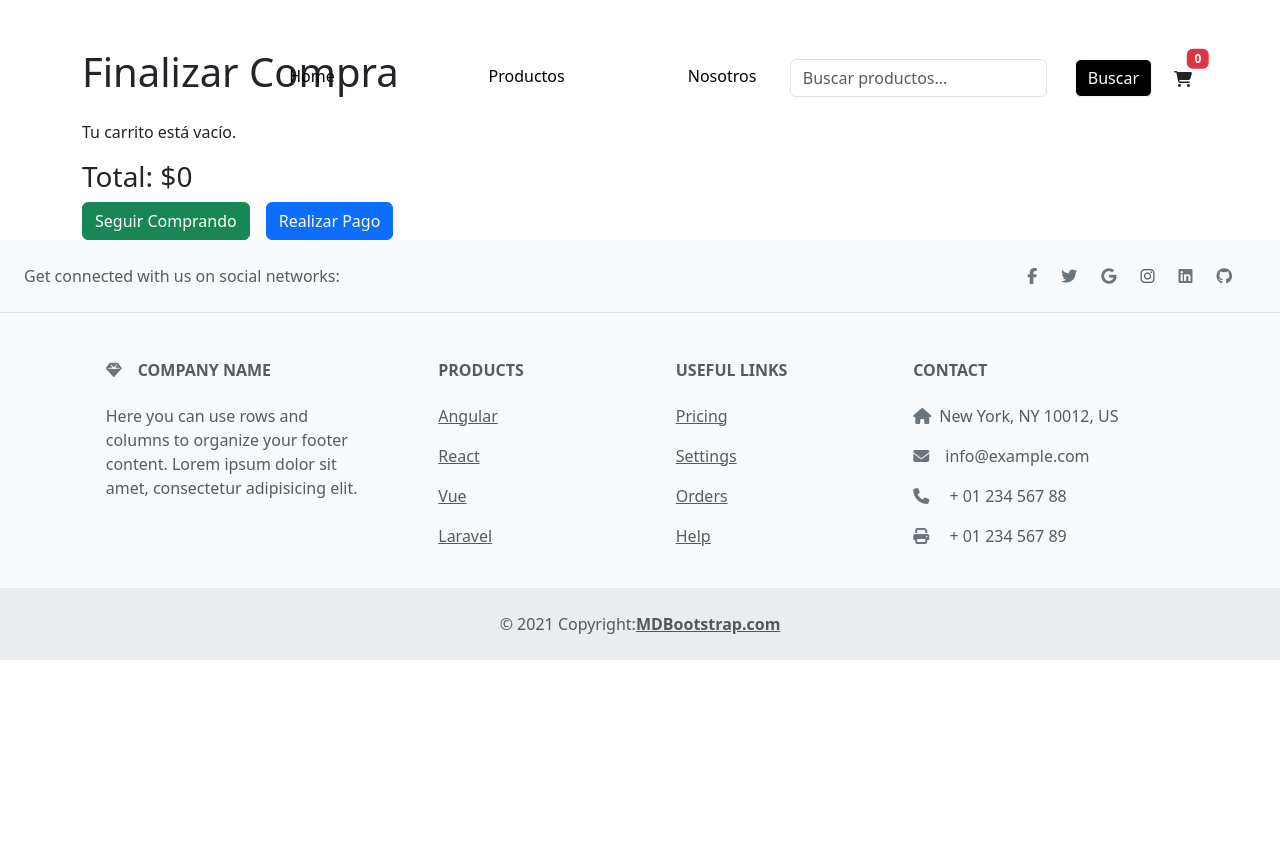
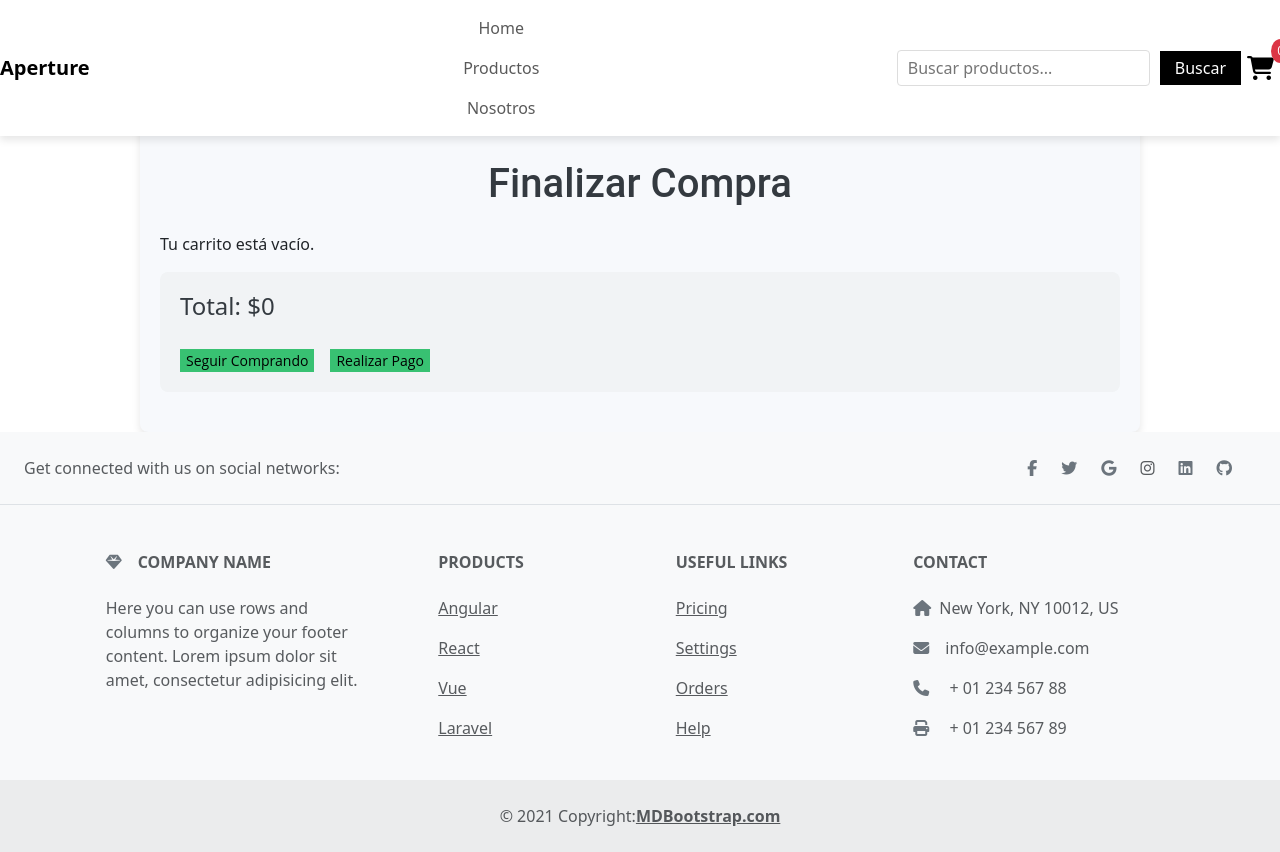
Before and after one commit to LeaaJr/PagIt-Ar, a React (Create React App) app: page /finalizar-compra in a window 1280 px wide. Before the commit the page ends 800 px from the top, so only its background shows below. Built offline with nearby package versions, Linux system fonts and the light colour scheme.

Commit message:
ConfBDate-Three

```diff
--- a/src/App.css
+++ b/src/App.css
@@ -1,4 +1,38 @@
 @import '~bootstrap/dist/css/bootstrap.min.css';
+
+/* Estilos específicos para el menú de navegación */
+.navbar-menu {
+  display: flex; /* Asegura que el contenedor del menú esté en fila */
+  justify-content: center; /* Centra los elementos horizontalmente */
+  align-items: center; /* Centra los elementos verticalmente */
+  gap: 20px; /* Espacio entre los elementos */
+}
+
+.navbar-nav {
+  display: flex; /* Asegura que los elementos hijos estén en fila */
+  flex-direction: row; /* Asegura que los elementos hijos estén alineados en fila */
+  justify-content: center; /* Centra los elementos horizontalmente */
+  align-items: center; /* Centra los elementos verticalmente */
+  list-style: none; /* Remueve el estilo de lista */
+  padding: 0; /* Remueve el padding */
+  margin: 0; /* Remueve el margen */
+}
+
+.nav-item {
+  margin: 0 15px; /* Espacio horizontal entre los elementos */
+}
+
+.nav-link {
+  color: #000; /* Cambiar color del texto del link */
+  text-decoration: none; /* Remover subrayado */
+  font-size: 18px; /* Tamaño de fuente */
+}
+
+.nav-link:hover {
+  color: #007bff; /* Cambiar color del link al pasar el cursor */
+}
+
+/* container */
 
 .container {
   max-width: 960px;
@@ -14,67 +48,9 @@
 }
 
 /*
- * Custom translucent site header
+ * Extra utilities
  */
 
- .cabezheader{
-    position: absolute !important;
-    width: 100%;
-    background-color: transparent;
- }
-
-.site-header {
-  background-color: rgba(0, 0, 0, .85);
-  -webkit-backdrop-filter: saturate(180%) blur(20px);
-  backdrop-filter: saturate(180%) blur(20px);
-}
-.site-header a {
-  color: #8e8e8e;
-  transition: color .15s ease-in-out;
-}
-.site-header a:hover {
-  color: #fff;
-  text-decoration: none;
-}
-
-/*
- * Dummy devices (replace them with your own or something else entirely!)
- */
-
-.product-device {
-  position: absolute;
-  right: 10%;
-  bottom: -30%;
-  width: 300px;
-  height: 540px;
-  background-color: #333;
-  border-radius: 21px;
-  transform: rotate(30deg);
-}
-
-.product-device::before {
-  position: absolute;
-  top: 10%;
-  right: 10px;
-  bottom: 10%;
-  left: 10px;
-  content: "";
-  background-color: rgba(255, 255, 255, .1);
-  border-radius: 5px;
-}
-
-.product-device-2 {
-  top: -25%;
-  right: auto;
-  bottom: 0;
-  left: 5%;
-  background-color: #e5e5e5;
-}
-
-
-/*
- * Extra utilities
- */
 
 .flex-equal > * {
   flex: 1;
@@ -98,90 +74,6 @@
     font-size: 3.5rem;
   }
 }
-
-.b-example-divider {
-  width: 100%;
-  height: 3rem;
-  background-color: rgba(0, 0, 0, .1);
-  border: solid rgba(0, 0, 0, .15);
-  border-width: 1px 0;
-  box-shadow: inset 0 .5em 1.5em rgba(0, 0, 0, .1), inset 0 .125em .5em rgba(0, 0, 0, .15);
-}
-
-.b-example-vr {
-  flex-shrink: 0;
-  width: 1.5rem;
-  height: 100vh;
-}
-
-.bi {
-  vertical-align: -.125em;
-  fill: currentColor;
-}
-
-.nav-scroller {
-  position: relative;
-  z-index: 2;
-  height: 2.75rem;
-  overflow-y: hidden;
-}
-
-.nav-scroller .nav {
-  display: flex;
-  flex-wrap: nowrap;
-  padding-bottom: 1rem;
-  margin-top: -1px;
-  overflow-x: auto;
-  text-align: center;
-  white-space: nowrap;
-  -webkit-overflow-scrolling: touch;
-}
-
-.search{
-  color: #8e8e8e;
-}
-
-.btn-bd-primary {
-  --bd-violet-bg: #712cf9;
-  --bd-violet-rgb: 112.520718, 44.062154, 249.437846;
-
-  --bs-btn-font-weight: 600;
-  --bs-btn-color: var(--bs-white);
-  --bs-btn-bg: var(--bd-violet-bg);
-  --bs-btn-border-color: var(--bd-violet-bg);
-  --bs-btn-hover-color: var(--bs-white);
-  --bs-btn-hover-bg: #6528e0;
-  --bs-btn-hover-border-color: #6528e0;
-  --bs-btn-focus-shadow-rgb: var(--bd-violet-rgb);
-  --bs-btn-active-color: var(--bs-btn-hover-color);
-  --bs-btn-active-bg: #5a23c8;
-  --bs-btn-active-border-color: #5a23c8;
-}
-
-.bd-mode-toggle {
-  z-index: 1500;
-}
-
-.navbar-nav-flex-grow-1-justify-content-between {
-  position: center;
-}
-
-.navbar-nav-flex-grow-1-justify-content-between {
-  margin-right: 30px;
-}
-
-.nav-link {
-  color: rgb(244, 238, 238);
-  cursor: pointer;
-  margin-right: auto;
-  margin-left: auto;
-  width: 30px;
-}
-
-.linkredirect{
-  text-decoration: none;
-}
-
 
 .custom-container {
   position: static;
--- a/src/Components/Navbar.js
+++ b/src/Components/Navbar.js
@@ -1,11 +1,13 @@
 import React from "react";
 import { Link, useNavigate } from "react-router-dom";
 import { MDBIcon } from 'mdb-react-ui-kit';
+import '../Estilos/Navbar.css'; // Importar el archivo CSS personalizado
 
 function Navbar({ carrito }) {
   const navigate = useNavigate();
 
   // Función para calcular la cantidad total de productos en el carrito
+
   const calcularTotalProductos = () => {
     return carrito.reduce((total, producto) => total + (producto.cantidad || 1), 0);
   };
@@ -15,103 +17,51 @@ function Navbar({ carrito }) {
   };
 
   return (
-    <header className="cabezheader">
-      <nav className="navbar navbar-expand-md sticky-top">
-        <div className="container">
-          <a className="navbar-brand d-md-none" href="#">
-            <svg className="bi" width="24" height="24">
-              <use xlinkHref="#aperture" />
-            </svg>
+    <header className="header">
+      <nav className="navbar">
+        <div className="navbar-container">
+          <Link to="/" className="navbar-brand">
             Aperture
-          </a>
-          <button
-            className="navbar-toggler"
-            type="button"
-            data-bs-toggle="offcanvas"
-            data-bs-target="#offcanvas"
-            aria-controls="offcanvas"
-          >
-            <span className="navbar-toggler-icon"></span>
-          </button>
+          </Link>
 
-          <div
-            className="offcanvas offcanvas-end"
-            tabIndex="-1"
-            id="offcanvas"
-            aria-labelledby="offcanvasLabel"
-          >
-            <div className="offcanvas-header">
-              <h5 className="offcanvas-title" id="offcanvasLabel">
-                Aperture
-              </h5>
-              <button
-                type="button"
-                className="btn-close"
-                data-bs-dismiss="offcanvas"
-                aria-label="Close"
-              ></button>
-            </div>
-            <div className="offcanvas-body">
-              <ul className="navbar-nav flex-grow-1 justify-content-between">
+          {/* Menú de navegación */}
+          <div className="navbar-menu">
+            <ul className="navbar-nav">
               <li className="nav-item">
-                  <a className="nav-link" href="#">
-                    <svg className="bi" width="24" height="24">
-                      <use xlinkHref="#aperture" />
-                    </svg>
-                  </a>
-                </li>
-                <li className="nav-item" style={{ justifyContent: "center" }}>
-                  <Link to="/" className="linkredirect">
-                    <a className="nav-link" href="#" style={{ color: "black" }}>
+                <Link to="/" className="nav-link">
                   Home
-                    </a>
                 </Link>
               </li>
               <li className="nav-item">
-                  <Link to="/productos" className="linkredirect">
-                    <a className="nav-link" href="#" style={{ color: "black" }}>
+                <Link to="/productos" className="nav-link">
                   Productos
-                    </a>
                 </Link>
               </li>
               <li className="nav-item">
-                  <Link to="/blog" className="linkredirect">
-                    <a className="nav-link" href="#" style={{ color: "black" }}>
+                <Link to="/blog" className="nav-link">
                   Nosotros
-                    </a>
                 </Link>
               </li>
             </ul>
           </div>
-          </div>
 
-          <div className="d-flex ms-auto">
-            <form className="d-flex me-3" style={{ marginLeft: "80px" }}>
+          {/* Formulario de búsqueda y botón de carrito */}
+          <div className="navbar-actions">
+            <form className="navbar-search">
               <input
-                className="form-control me-2"
                 type="search"
                 placeholder="Buscar productos..."
-                aria-label="Search"
+                className="search-input"
               />
-              <button
-                className="btn btn-outline-light"
-                type="submit"
-                style={{ marginLeft: "20px", backgroundColor: "black", color: "white" }}
-              >
+              <button type="submit" className="search-button">
                 Buscar
               </button>
             </form>
 
-            <button
-              className="nav-link position-relative carrito-boton"
-              onClick={irAFinalizarCompra}
-              style={{ border: "none", background: "none", cursor: "pointer" }}
-            >
-                <i className="bi bi-cart">
+            {/* Botón del carrito */}
+            <button className="carrito-boton" onClick={irAFinalizarCompra}>
               <MDBIcon fas icon="shopping-cart" />
-                </i>
-                <path d="M0 1a1 0 0 1 1-1h1.5a.5.5 0 0 1 .485.379L3.89 4H14.5a.5.5 0 0 1 .49.598l-1.5 8A.5.5 0 0 1 13 13H4a.5.5 0 0 1-.49-.402L1.01 1H1zm2.2 4l1.22 6h8.3l1.2-6H2.2zM5 12a2 2 0 1 1-4 0 2 2 0 0 1 4 0zm9 0a2 2 0 1 1-4 0 2 2 0 0 1 4 0z" />
-              <span className="badge bg-danger position-absolute top-0 start-100 translate-middle">
+              <span className="carrito-badge">
                 {calcularTotalProductos()}
               </span>
             </button>
--- a/src/Estilos/FinalizarCompra.css
+++ b/src/Estilos/FinalizarCompra.css
@@ -0,0 +1,96 @@
+  /* Contenedor principal */
+  .finalizar-compra-container {
+    max-width: 1000px;
+    margin: 0 auto;
+    padding: 20px;
+    background: #f7f9fc;
+    border-radius: 8px;
+    box-shadow: 0 4px 8px rgba(0, 0, 0, 0.1);
+    padding-top: 7rem;
+  }
+
+  .finalizar-compra-header {
+    text-align: center;
+    font-family: 'Roboto', sans-serif;
+    margin-bottom: 40px;
+    color: #343a40;
+  }
+
+  .finalizar-compra-table {
+    margin-bottom: 40px;
+    border-collapse: separate;
+    border-spacing: 0 15px;
+    width: 100%;
+    font-family: 'Open Sans', sans-serif;
+  }
+
+  .finalizar-compra-table thead th {
+    background: #495057;
+    color: #ffffff;
+    padding: 15px;
+  }
+
+  .finalizar-compra-table tbody tr {
+    background: #ffffff;
+    border: 1px solid #dee2e6;
+    transition: all 0.3s ease;
+  }
+
+  .finalizar-compra-table tbody tr:hover {
+    background: #f1f3f5;
+  }
+
+  .finalizar-compra-table td {
+    padding: 15px;
+    vertical-align: middle;
+    text-align: center;
+  }
+
+  .finalizar-compra-btn {
+    font-size: 14px;
+    font-family: 'Open Sans', sans-serif;
+  }
+
+  .finalizar-compra-btn-outline-primary {
+    border: 1px solid #1d72b8;
+    color: #1d72b8;
+  }
+
+  .finalizar-compra-btn-outline-primary:hover {
+    background: #1d72b8;
+    color: #ffffff;
+  }
+
+  .finalizar-compra-btn-danger {
+    background: #e3342f;
+    border: none;
+  }
+
+  .finalizar-compra-btn-danger:hover {
+    background: #cc1f1a;
+  }
+
+  .finalizar-compra-btn-success, .finalizar-compra-btn-primary {
+    background: #38c172;
+    border: none;
+  }
+
+  .finalizar-compra-btn-success:hover, .finalizar-compra-btn-primary:hover {
+    background: #2b8a3e;
+  }
+
+  .finalizar-compra-total {
+    background: #f1f3f5;
+    padding: 20px;
+    border-radius: 8px;
+    margin-bottom: 20px;
+  }
+
+  .finalizar-compra-total h3 {
+    color: #343a40;
+    font-size: 24px;
+  }
+
+  .finalizar-compra-total button {
+    margin-top: 20px;
+  }
--- /dev/null
+++ b/src/Estilos/Navbar.css
@@ -0,0 +1,118 @@
+/* Navbar.css */
+
+/* Estilos Generales */
+.header {
+    position: fixed; /* Navbar fijo */
+    top: 0;
+    width: 100%;
+    z-index: 1000;
+    background-color: #fff;
+    box-shadow: 0 4px 8px rgba(0, 0, 0, 0.1);
+  }
+
+  .navbar {
+    display: flex;
+    justify-content: space-between;
+    align-items: center;
+    padding: 10px 20px;
+  }
+
+  .navbar-container {
+    display: flex;
+    width: 100%;
+    justify-content: space-between;
+    align-items: center;
+  }
+
+  /* Estilo de la Marca */
+  .navbar-brand {
+    font-size: 24px;
+    font-weight: bold;
+    color: #000;
+    text-decoration: none;
+  }
+
+  /* Menú del Navbar */
+  .navbar-menu {
+    flex-grow: 1;
+    display: flex; /* Asegura que el contenedor del menú sea flexible */
+    justify-content: center; /* Centra el menú en el navbar */
+    align-items: center; /* Alinea los elementos en el centro verticalmente */
+  }
+
+  .navbar-nav {
+    list-style: none;
+    display: flex; /* Los elementos hijos se alinearán en fila horizontal */
+    padding: 0;
+    margin: 0;
+    align-items: center; /* Alineación vertical de los elementos del menú */
+  }
+
+  .nav-item {
+    margin: 0 65px; /* Espacio horizontal entre los elementos */
+  }
+
+  .nav-link {
+    font-size: 18px;
+    color: #000;
+    text-decoration: none;
+  }
+
+  .nav-link:hover {
+    color: #007bff;
+  }
+
+  /* Acciones del Navbar */
+  .navbar-actions {
+    display: flex;
+    align-items: center;
+  }
+
+  .navbar-search {
+    display: flex;
+    align-items: center;
+  }
+
+  .search-input {
+    padding: 5px 10px;
+    font-size: 16px;
+    border: 1px solid #ddd;
+    border-radius: 4px;
+    margin-right: 10px;
+  }
+
+  .search-button {
+    padding: 5px 15px;
+    border: none;
+    background-color: #000;
+    color: #fff;
+    cursor: pointer;
+  }
+
+  .search-button:hover {
+    background-color: #333;
+  }
+
+  /* Botón de Carrito */
+  .carrito-boton {
+    background: none;
+    border: none;
+    position: relative;
+    font-size: 24px;
+    cursor: pointer;
+  }
+
+  .carrito-boton:hover .carrito-badge {
+    background-color: #ff4c4c;
+  }
+
+  .carrito-badge {
+    position: absolute;
+    top: -10px;
+    right: -10px;
+    background-color: #dc3545;
+    color: #fff;
+    font-size: 12px;
+    padding: 3px 6px;
+    border-radius: 50%;
+  }
--- a/src/pages/FinalizarCompra.js
+++ b/src/pages/FinalizarCompra.js
@@ -3,21 +3,18 @@ import { Link } from 'react-router-dom';
 import '../Estilos/FinalizarCompra.css';
 
 const FinalizarCompra = ({ carrito, actualizarCantidadProducto, eliminarProducto }) => {
-  // Calcular el total de la compra
   const calcularTotal = () => {
     return carrito.reduce((total, producto) => total + producto.price * producto.cantidad, 0);
   };
 
   return (
-    <div className="container mt-5">
-      <h1 className="mb-4">Finalizar Compra</h1>
-
-      {/* Mostrar los productos en el carrito */}
+    <div className="finalizar-compra-container mt-5">
+      <h1 className="finalizar-compra-header mb-4">Finalizar Compra</h1>
 
       {carrito.length === 0 ? (
         <p>Tu carrito está vacío.</p>
       ) : (
-        <table className="table">
+        <table className="finalizar-compra-table table">
           <thead>
             <tr>
               <th scope="col">Producto</th>
@@ -32,11 +29,8 @@ const FinalizarCompra = ({ carrito, actualizarCantidadProducto, eliminarProducto
               <tr key={producto.id}>
                 <td>{producto.name}</td>
                 <td>
-
-                  {/* Botones para ajustar la cantidad */}
-
                   <button
-                    className="btn btn-outline-primary me-2"
+                    className="finalizar-compra-btn finalizar-compra-btn-outline-primary me-2"
                     onClick={() => actualizarCantidadProducto(producto.id, producto.cantidad - 1)}
                     disabled={producto.cantidad <= 1}
                   >
@@ -44,7 +38,7 @@ const FinalizarCompra = ({ carrito, actualizarCantidadProducto, eliminarProducto
                   </button>
                   {producto.cantidad}
                   <button
-                    className="btn btn-outline-primary ms-2"
+                    className="finalizar-compra-btn finalizar-compra-btn-outline-primary ms-2"
                     onClick={() => actualizarCantidadProducto(producto.id, producto.cantidad + 1)}
                   >
                     +
@@ -53,11 +47,8 @@ const FinalizarCompra = ({ carrito, actualizarCantidadProducto, eliminarProducto
                 <td>${producto.price}</td>
                 <td>${producto.price * producto.cantidad}</td>
                 <td>
-
-                  {/* Botón para eliminar el producto del carrito */}
-
                   <button
-                    className="btn btn-danger"
+                    className="finalizar-compra-btn finalizar-compra-btn-danger"
                     onClick={() => eliminarProducto(producto.id)}
                   >
                     Eliminar
@@ -69,14 +60,12 @@ const FinalizarCompra = ({ carrito, actualizarCantidadProducto, eliminarProducto
         </table>
       )}
 
-      {/* Total de la compra */}
-
-      <div className="total-compra">
+      <div className="finalizar-compra-total">
         <h3>Total: ${calcularTotal()}</h3>
         <Link to="/">
-          <button className="btn btn-success me-3">Seguir Comprando</button>
+          <button className="finalizar-compra-btn finalizar-compra-btn-success me-3">Seguir Comprando</button>
         </Link>
-        <button className="btn btn-primary">Realizar Pago</button>
+        <button className="finalizar-compra-btn finalizar-compra-btn-primary">Realizar Pago</button>
       </div>
     </div>
   );
```
Lines whose indentation alone changed are shown as unchanged.
